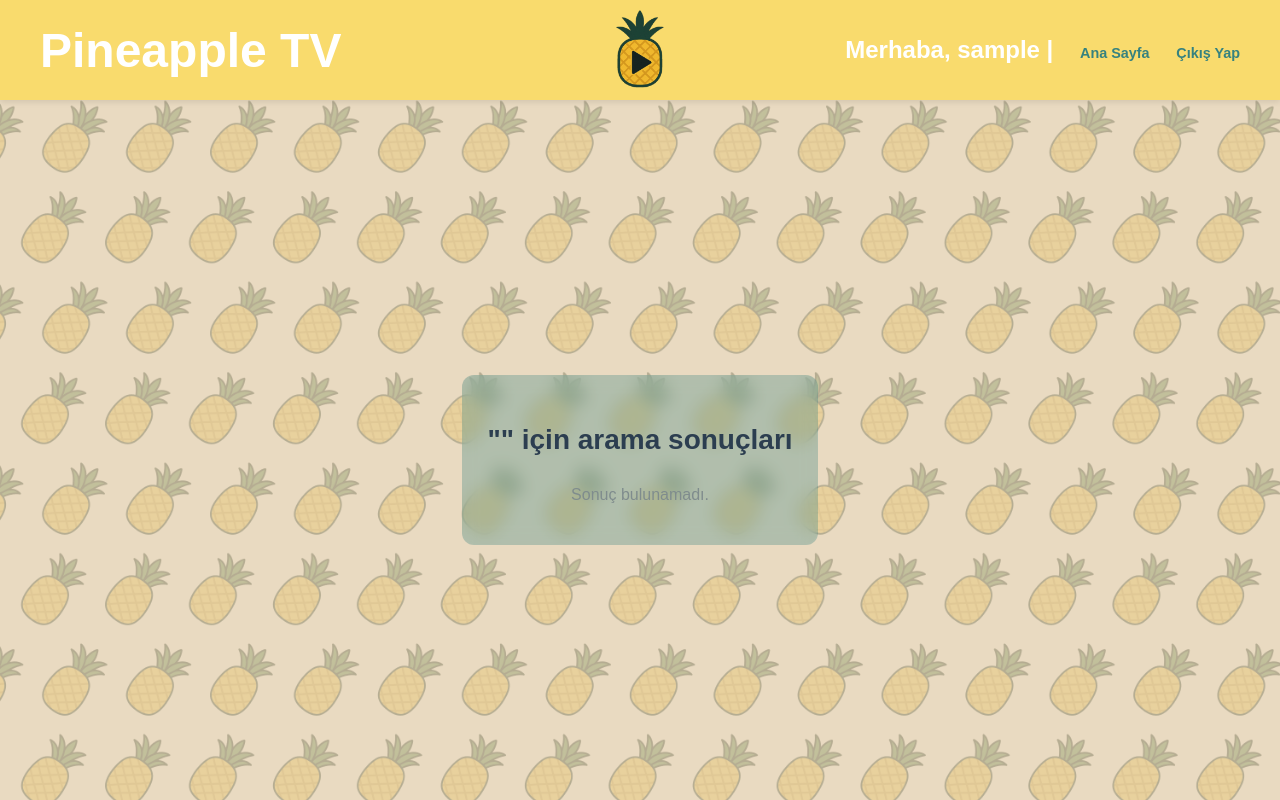
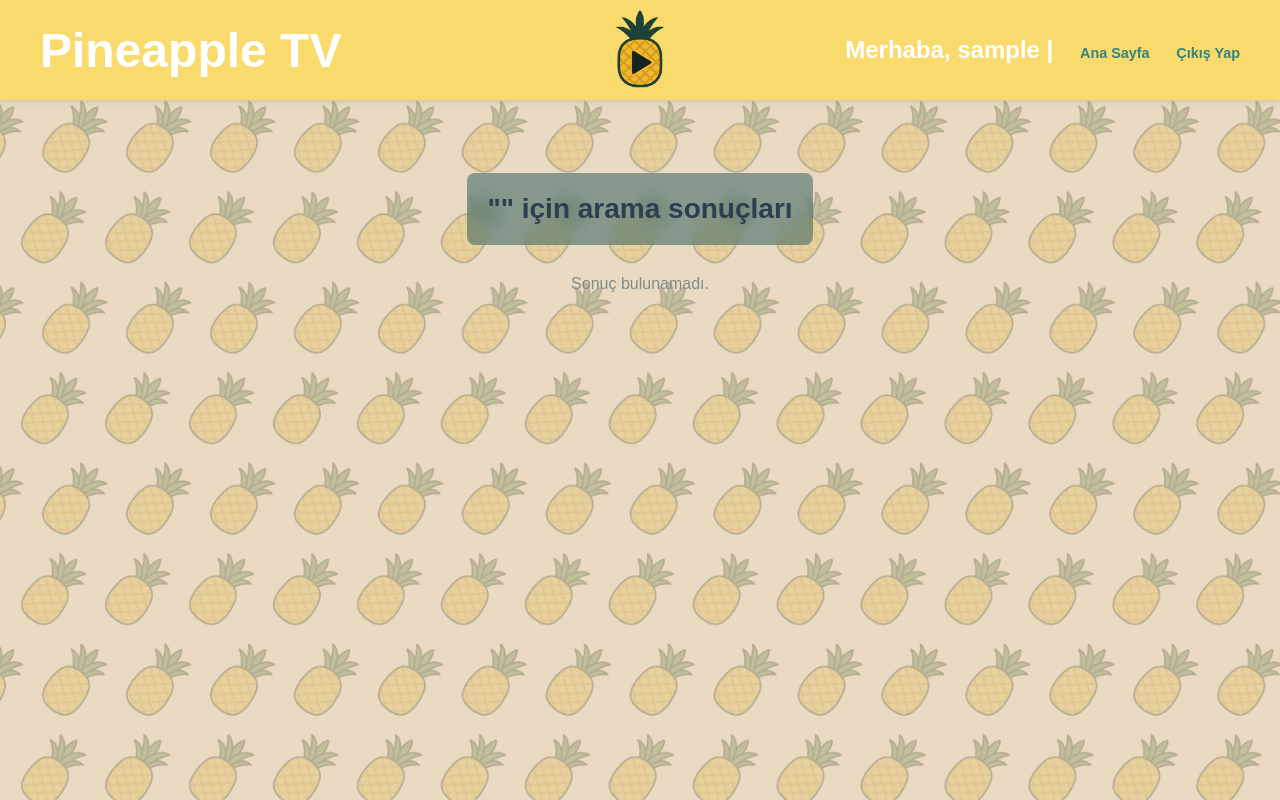
Before and after one commit to pineapple-borek/pineapple_borekTV, a Flask app: page /search in a window 1280 px wide. Run offline with Flask 3, Linux system fonts and the light colour scheme; the visitor is signed in with stand-in values (Sample User, id 1).

Commit message:
search kisminin gorseli duzeltildi

```diff
--- a/pineappleTV/static/css/style.css
+++ b/pineappleTV/static/css/style.css
@@ -473,13 +473,18 @@ main {
 
 .search-result {
     display: block; /* or flex if you want to center content inside */
-    margin-top: 120px; /* Leaves space below header */
+    margin-top: 75px; /* Leaves space below header */
     margin-left: auto;
     margin-right: auto;
-    background-color: var(--blur-color);
-    backdrop-filter: blur(8px);
     padding: 25px;
     border-radius: 12px;
+}
+
+.search-result h2 {
+    padding: 20px;
+    background-color: #25595880;
+    backdrop-filter: blur(8px);
+    border-radius: 8px;
 }
 
 .title {
--- a/pineappleTV/templates/search_results.html
+++ b/pineappleTV/templates/search_results.html
@@ -25,4 +25,14 @@
     {% endif %}
 </div>
 
+<style>
+    main {
+        display: block;
+        justify-content: center;
+        align-items: center;
+        min-height: calc(100vh - 100px);
+        padding: 20px;
+    }
+</style>
+
 {% endblock %}
```
